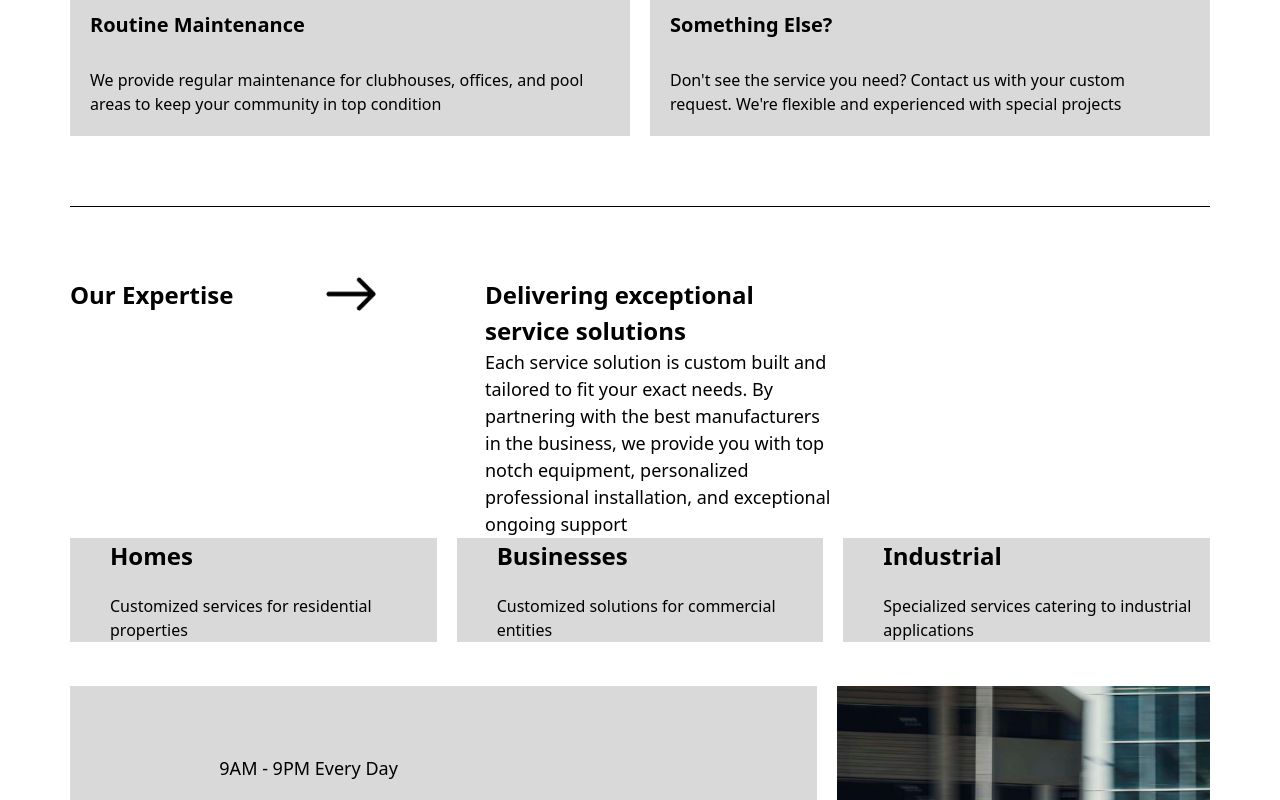
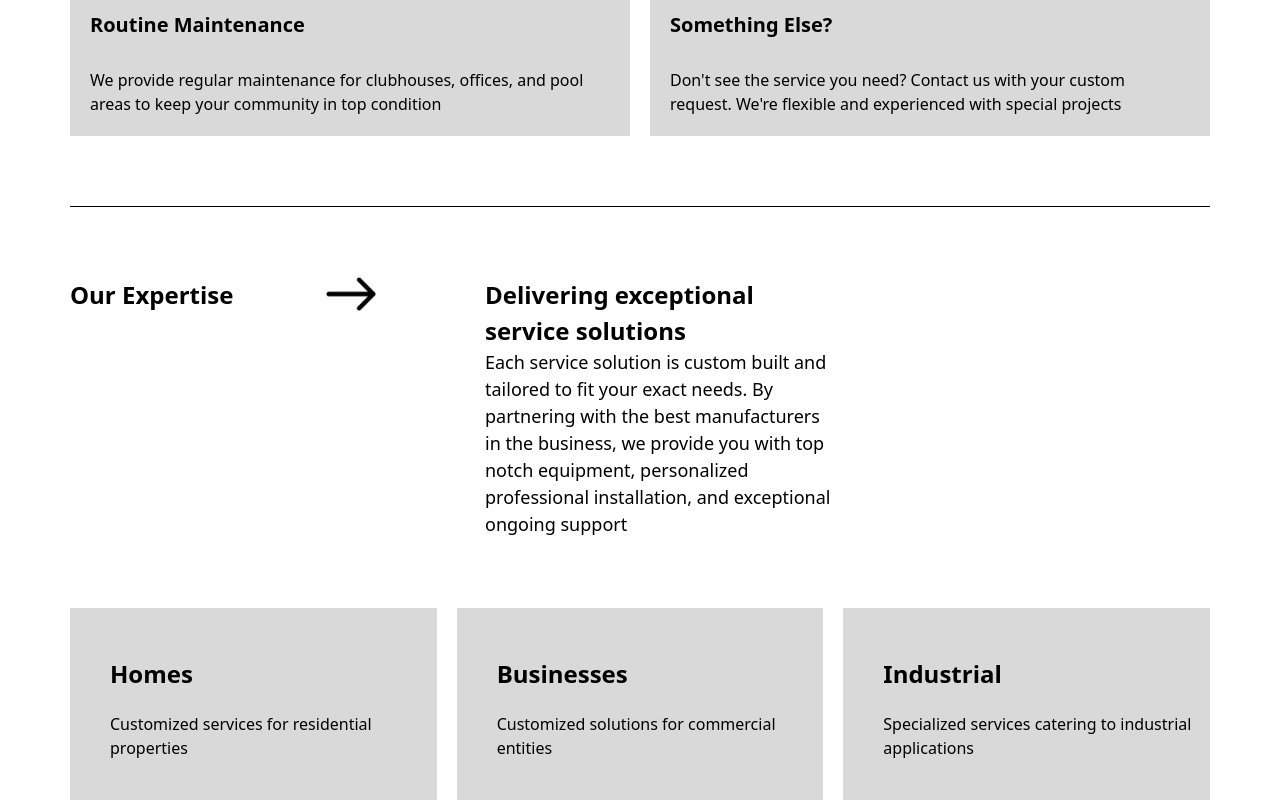
Before and after one commit to msf930/rizzazzle, a Next.js app: page /location/1 in a window 1280 px wide. Shown: the part 1760-2560 px from the top of the page. Built offline with nearby package versions, Linux system fonts and the light colour scheme; no server answers.

Commit message:
location page ui

```diff
--- a/src/app/location/[locationID]/page.jsx
+++ b/src/app/location/[locationID]/page.jsx
@@ -10,6 +10,7 @@ import LocationHero from "@/components/LocationHero/index";
 import ContactButton from "@/components/ContactButton";
 import ContactSectionLocation from "@/components/ContactSectionLocation";
 import TopSolutions from "@/components/TopSolutions";
+
 export default async function LocationPage({ params }) {
     const { locationID } = await params;
 
--- a/src/app/location/[locationID]/styles.module.css
+++ b/src/app/location/[locationID]/styles.module.css
@@ -83,9 +83,10 @@
 /* EXPERTISE */
 .homeExpertise {
   width: 100%;
-  height: 60dvh;
+  height: auto;
+  min-height: 60dvh;
 
-  padding-bottom: 70px;
+  padding-bottom: 0px;
   position: relative;
 
   background-color: #ffffff;
@@ -134,6 +135,7 @@
   gap: 20px;
   align-items: center;
   justify-content: center;
+  padding-bottom: 70px;
 }
 .homeExpertiseTopLeftIcon {
   rotate: 0deg;
@@ -234,22 +236,30 @@
 .homeExpertiseCardsGrid {
   width: 100%;
   height: 100%;
+
   position: relative;
   display: grid;
   grid-template-columns: 1fr 1fr 1fr;
   gap: 20px;
 }
-
+.homeExpertiseCard{
+  width: 100%;
+  height: auto;
+}
 @media (max-width: 768px) {
   .homeExpertiseCardsGrid {
     grid-template-columns: 1fr;
     grid-template-rows: 1fr 1fr 1fr;
   }
+  .homeExpertiseCard{
+    width: calc(100vw - 40px);
+  }
 }
 
 .homeExpertiseCardInner {
   width: 100%;
-  height: 100%;
+  height: auto;
+  min-height: 200px;
   position: relative;
   display: flex;
   flex-direction: column;
```
